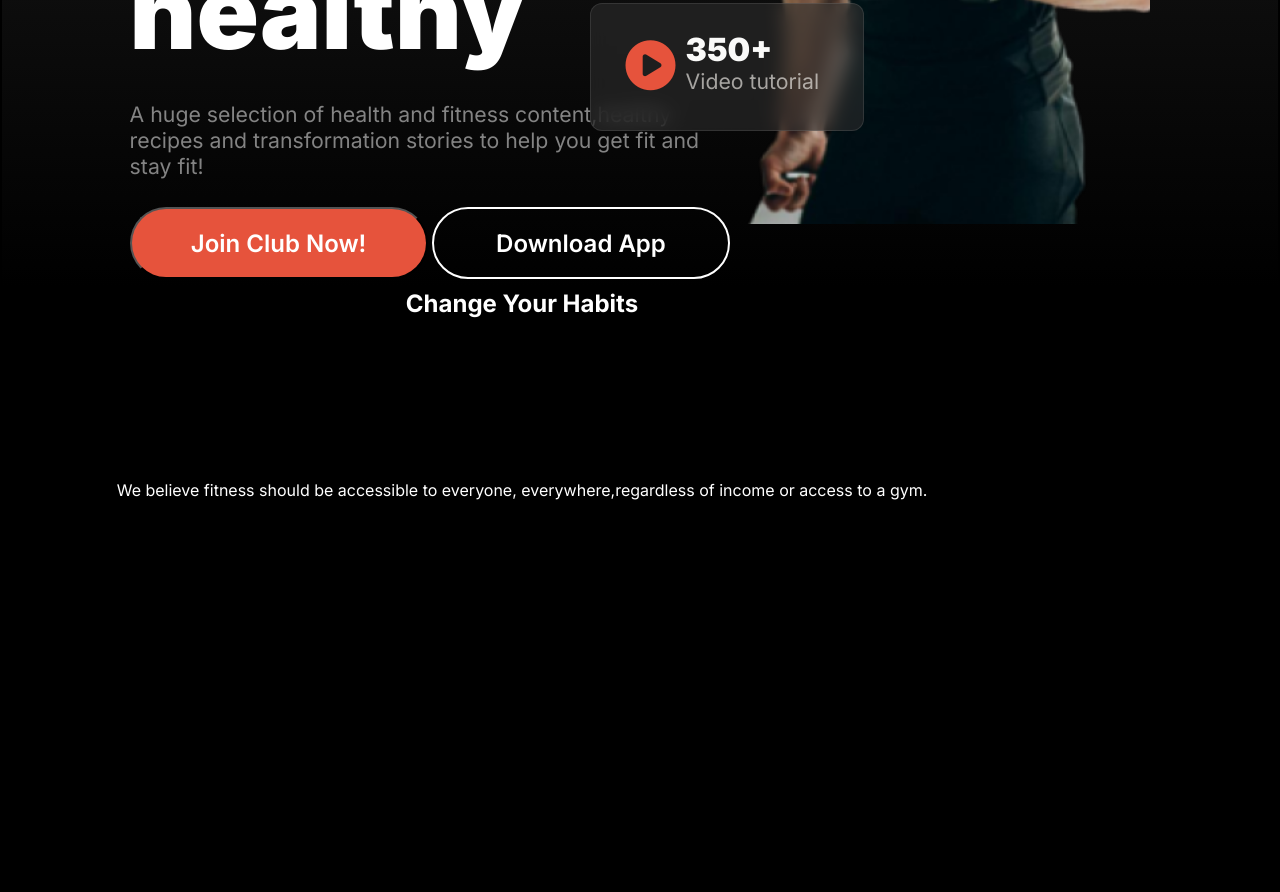
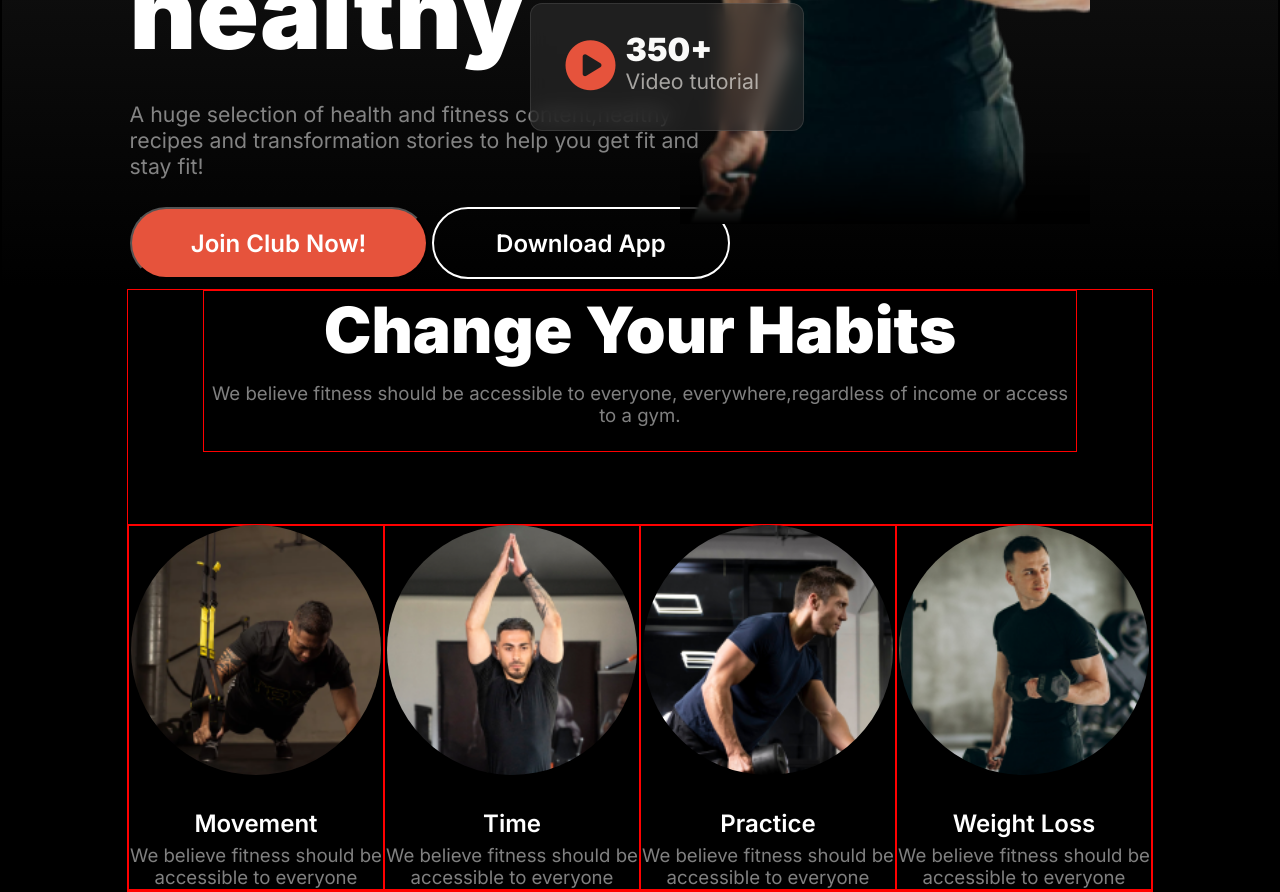
Before and after one commit to itsih/B10A2-versatile-ui-main, a plain HTML site: page index.html in a window 1280 px wide. Shown: the part 666-1558 px from the top of the page. Before the commit the page ends 1407 px from the top, so only its background shows below. Drawn offline with Linux system fonts and the light colour scheme; a web font is replaced by a local one.

Commit message:
habbit section complete

```diff
--- a/index.html
+++ b/index.html
@@ -52,28 +52,30 @@
     <main>
         <section class="change-habits">
             <div class="habit-container">
-                <h1>Change Your Habits</h1>
-                <p>We believe fitness should be accessible to everyone, everywhere,regardless of income or access to a gym.</p>
+                <div class="habit-title">
+                    <h1>Change Your Habits</h1>
+                    <p>We believe fitness should be accessible to everyone, everywhere,regardless of income or access to a gym.</p>
+                </div>
                 <div class="to-do">
                     <div class="movement">
-                        <img src="" alt="">
-                        <h1></h1>
-                        <p></p>
+                        <img src="images/image 3.png" alt="">
+                        <h1>Movement</h1>
+                        <p>We believe fitness should be accessible to everyone</p>
                     </div>
                     <div class="time">
-                        <img src="" alt="">
-                        <h1></h1>
-                        <p></p>
+                        <img src="images/image 2.png" alt="">
+                        <h1>Time</h1>
+                        <p>We believe fitness should be accessible to everyone</p>
                     </div>
                     <div class="practice">
-                        <img src="" alt="">
-                        <h1></h1>
-                        <p></p>
+                        <img src="images/image 4.png" alt="">
+                        <h1>Practice</h1>
+                        <p>We believe fitness should be accessible to everyone</p>
                     </div>
                     <div class="weightloss">
-                        <img src="" alt="">
-                        <h1></h1>
-                        <p></p>
+                        <img src="images/image 5.png" alt="">
+                        <h1>Weight Loss</h1>
+                        <p>We believe fitness should be accessible to everyone</p>
                     </div>
                 </div>
             </div>
--- a/style.css
+++ b/style.css
@@ -64,6 +64,7 @@ nav{
     display: flex;
     justify-content: space-between;
     align-items: center;
+    position: relative;
 }
 .hero-txt{
     width: 691.6px;
@@ -119,11 +120,12 @@ nav{
 
 /* hero-img */
 .hero-img{
-    background-image: url(images/Images\ 2.png);
+    background-image:linear-gradient(0deg,black,transparent 10%), url(images/Images\ 2.png);
     background-size: cover;
     width: 464.17px;
     height: 771.4px;
     position: relative;
+    left: -60px;
 }
 .vdo-tutorial{
     width:273.98px;
@@ -203,10 +205,65 @@ nav{
 
 /* Habit section */
 .habit-container{
-    width: 1044px;
-    height: 452px;
+    margin: 0 auto;
+    width: 80%;
+    height: 601.16px;
     display: flex;
     flex-direction: column;
     justify-content:space-between;
     align-items: center;
+    border: 1px solid red;
 }
+.habit-title{
+    width:872.43px;
+    height: 159.6px;
+    text-align: center;
+    border: 1px solid red;
+
+}
+.habit-title h1{
+    color: rgb(255, 255, 255);
+    font-family: Inter;
+    font-size: 63.84px;
+    font-weight: 900;
+    margin-bottom: 14px;
+}
+.habit-title p{
+    color: rgba(255, 255, 255, 0.5);
+    font-family: Inter;
+    font-size: 18.62px;
+    font-weight: 400;
+}
+.to-do{
+    width: 100%;
+    height: 364.42px;
+    display: flex;
+    justify-content: space-between;
+    align-items: end;
+    border: 1px solid red;
+}
+.to-do >div{
+    border: 1px solid red;
+    width: 307.23px;
+    height: 364.42px;
+    text-align: center;
+}
+.to-do>div>img{
+    width: 250px;
+    height: 250px;
+    border-radius: 50%;
+    margin-bottom: 30px;
+}
+.to-do>div>h1{
+    color: rgb(255, 255, 255);
+    font-family: Inter;
+    font-size: 24px;
+    font-weight: 600;
+    margin-bottom: 6px;
+}
+.to-do>div>p{
+    color: rgba(255, 255, 255, 0.5);
+    font-family: Inter;
+    font-size: 18.62px;
+    font-weight: 400;
+}
```
Also changed, not shown: 1 other file.
